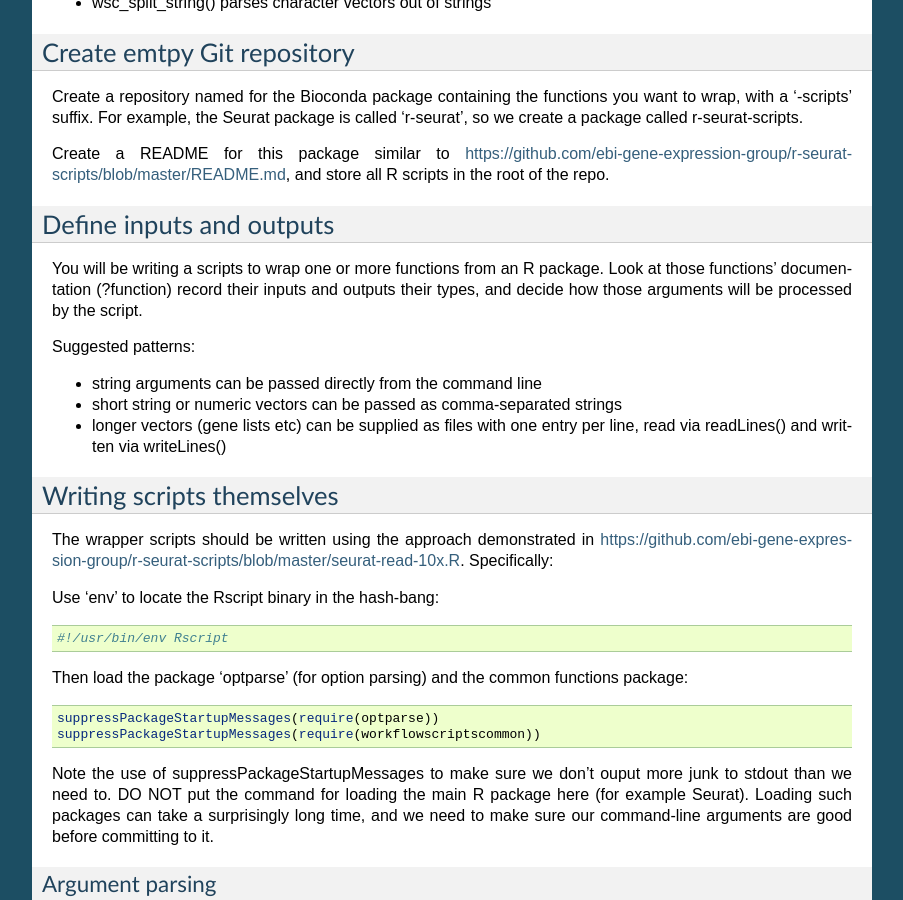
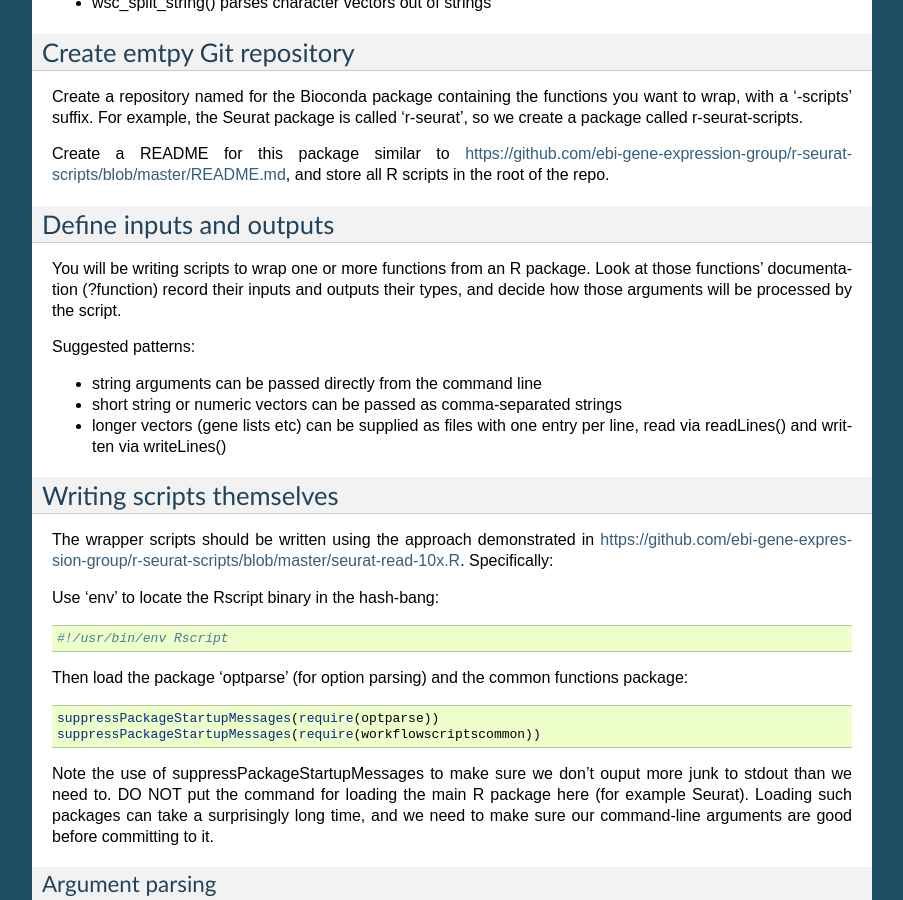
Before and after one commit to ebi-gene-expression-group/tertiary_workflows_docs, a Sphinx documentation site: the page built from docs/scripts_for_r_packages.rst, in a window 1280 px wide and 900 px high, scrolled down 710 px. Shown: the whole window, without its empty margins (198-1101 px from the left). Built offline with Sphinx 7.4.7, drawn with Linux system fonts in a browser that asks for light colours; some of the changed text lies outside the part shown.

Commit message:
Fix typos etc

```diff
--- a/docs/scripts_for_r_packages.rst
+++ b/docs/scripts_for_r_packages.rst
@@ -49,7 +49,7 @@
 Define inputs and outputs
 **************************
 
-You will be writing a scripts to wrap one or more functions from an R package. Look at those functions' documentation (?function) record their inputs and outputs their types, and decide how those arguments will be processed by the script.
+You will be writing scripts to wrap one or more functions from an R package. Look at those functions' documentation (?function) record their inputs and outputs their types, and decide how those arguments will be processed by the script.
 
 Suggested patterns:
 
--- a/docs/writing_documentation.rst
+++ b/docs/writing_documentation.rst
@@ -4,4 +4,4 @@
 
 Documentation should be written in reStructuredText for full compatibility with 'Read the Docs' and we encourage you to add and update documentation as you contribute code elements. Please follow the style guide at https://documentation-style-guide-sphinx.readthedocs.io/en/latest/style-guide.html, for example in the syntax used for different heading levels.
 
-You'll need to obtain access to the `documentation repository <https://github.com/ebi-gene-expression-group/tertiary_workflows_docs>`_ and make changes to documentation via pull requests to that respository.
+You'll need to obtain access to the `documentation repository <https://github.com/ebi-gene-expression-group/tertiary_workflows_docs>`_ and make changes to documentation via pull requests to that repository.
```
Also changed, not shown: other parts of docs/scripts_for_r_packages.rst (+1 -1 lines).
